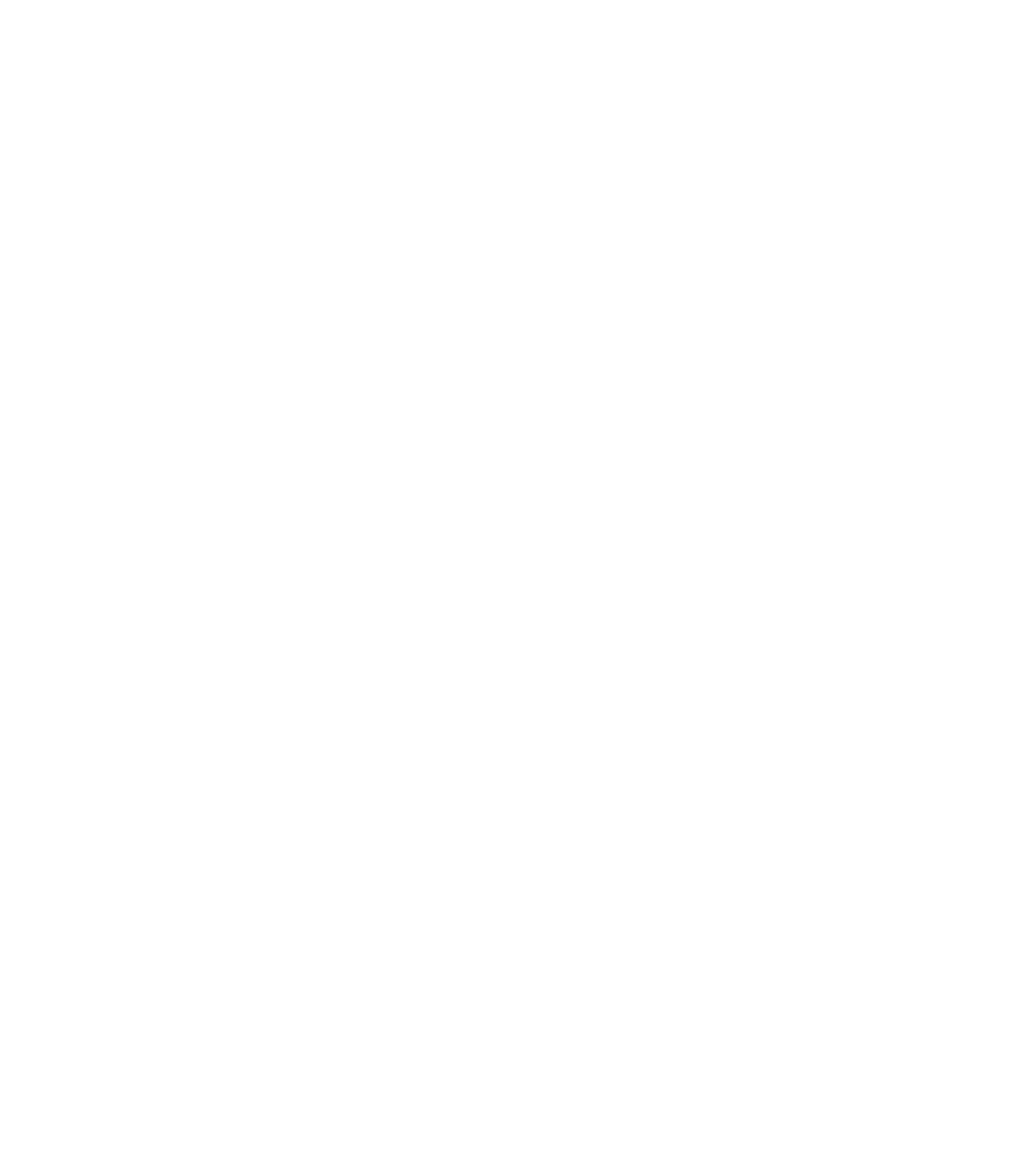
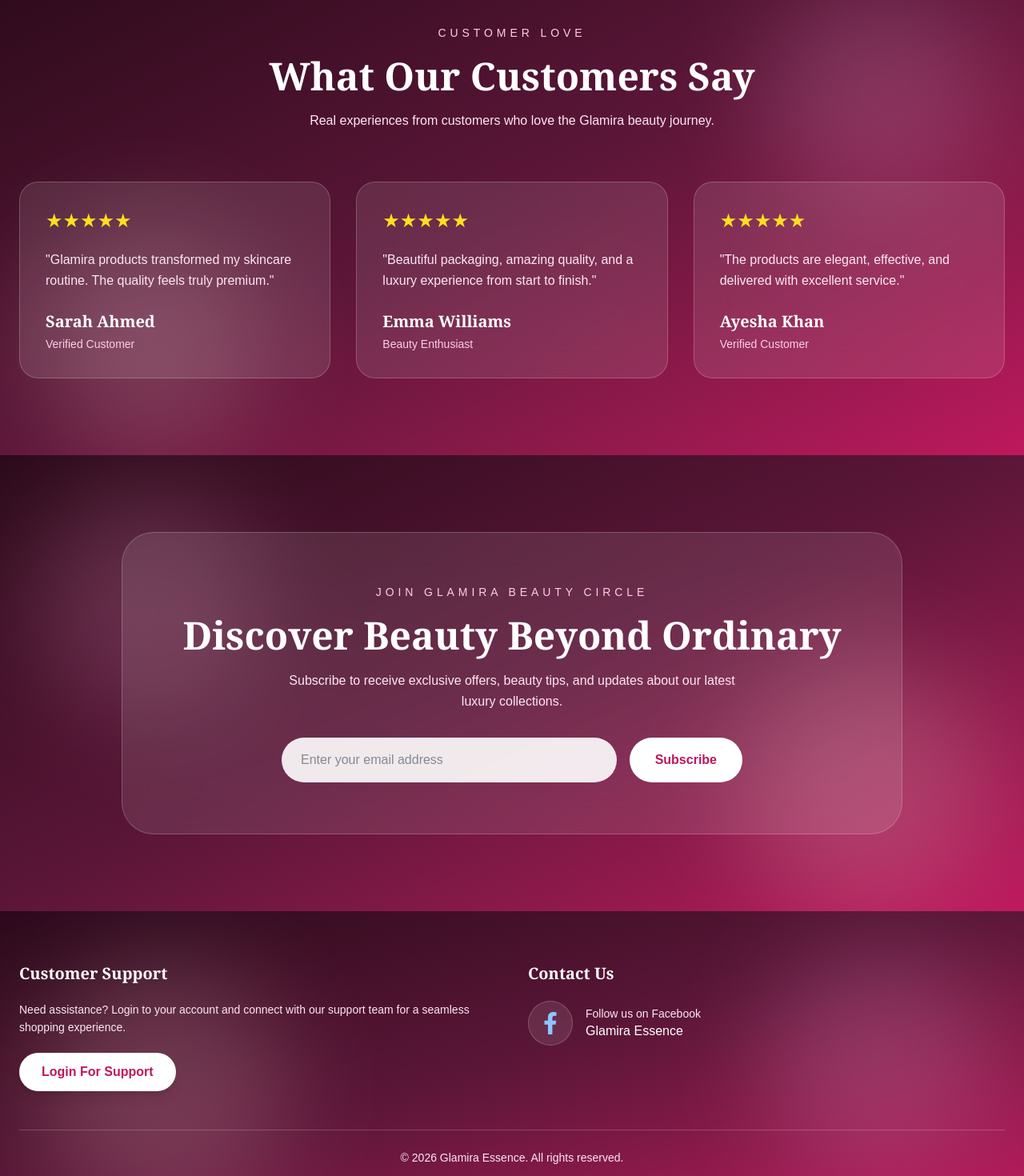
Before and after one commit to saadsikander60/glamira-frontend, a Next.js app: page / in a window 1280 px wide. Shown: the part 3520-4990 px from the top of the page at 80% size. Before the commit the page ends 3455 px from the top, so only its background shows below. Built offline with nearby package versions, Linux system fonts and the light colour scheme.

Commit message:
Add Footer, Testimonials, and Newsletter components; update layout and home page structure

```diff
--- a/app/layout.tsx
+++ b/app/layout.tsx
@@ -3,7 +3,7 @@
 
 import Navbar from "@/components/layout/Navbar";
 import Hero from "@/components/layout/Hero";
-
+import Footer from "@/components/layout/Footer";
 export const metadata: Metadata = {
   title: "Glamira Essence",
   description: "Premium skincare and beauty products",
@@ -22,6 +22,7 @@
         <Hero />
 
         {children}
+        <Footer />
       </body>
     </html>
   );
--- a/app/page.tsx
+++ b/app/page.tsx
@@ -1,12 +1,16 @@
 import Categories from "@/components/home/Categories";
 import FeaturedProducts from "@/components/home/FeaturedProducts";
 import WhyChoose from "@/components/home/WhyChoose";
+import Testimonials from "@/components/home/Testimonials";
+import Newsletter from "@/components/home/Newsletter";
 export default function Home() {
   return (
     <main>
       <Categories />
       <FeaturedProducts />
       <WhyChoose />
+      <Testimonials />
+      <Newsletter />
     </main>
   );
 }
--- /dev/null
+++ b/components/home/Newsletter.tsx
@@ -0,0 +1,42 @@
+const Newsletter = () => {
+  return (
+    <section className="relative py-24 overflow-hidden bg-gradient-to-br from-[#2b0a1a] via-[#5c1638] to-[#be185d]">
+      {/* Glow */}
+
+      <div className="absolute top-10 left-10 w-72 h-72 bg-pink-300 rounded-full blur-3xl opacity-20"></div>
+
+      <div className="absolute bottom-0 right-10 w-80 h-80 bg-rose-200 rounded-full blur-3xl opacity-20"></div>
+
+      <div className="relative max-w-5xl mx-auto px-6">
+        <div className="bg-white/10 backdrop-blur-xl border border-white/20 rounded-[40px] p-10 md:p-16 text-center">
+          <p className="text-pink-200 uppercase tracking-[0.35em] text-sm font-medium">
+            Join Glamira Beauty Circle
+          </p>
+
+          <h2 className="text-4xl md:text-5xl font-serif font-bold text-white mt-5">
+            Discover Beauty Beyond Ordinary
+          </h2>
+
+          <p className="text-pink-100 mt-5 max-w-xl mx-auto leading-relaxed">
+            Subscribe to receive exclusive offers, beauty tips, and updates
+            about our latest luxury collections.
+          </p>
+
+          <div className="mt-8 flex flex-col sm:flex-row gap-4 max-w-xl mx-auto">
+            <input
+              type="email"
+              placeholder="Enter your email address"
+              className="flex-1 px-6 py-4 rounded-full bg-white/90 text-gray-800 outline-none focus:ring-2 focus:ring-pink-300"
+            />
+
+            <button className="px-8 py-4 rounded-full bg-white text-[#be185d] font-semibold hover:bg-pink-100 transition">
+              Subscribe
+            </button>
+          </div>
+        </div>
+      </div>
+    </section>
+  );
+};
+
+export default Newsletter;
--- /dev/null
+++ b/components/home/Testimonials.tsx
@@ -0,0 +1,71 @@
+const Testimonials = () => {
+  const reviews = [
+    {
+      name: "Sarah Ahmed",
+      role: "Verified Customer",
+      review:
+        "Glamira products transformed my skincare routine. The quality feels truly premium.",
+    },
+    {
+      name: "Emma Williams",
+      role: "Beauty Enthusiast",
+      review:
+        "Beautiful packaging, amazing quality, and a luxury experience from start to finish.",
+    },
+    {
+      name: "Ayesha Khan",
+      role: "Verified Customer",
+      review:
+        "The products are elegant, effective, and delivered with excellent service.",
+    },
+  ];
+
+  return (
+    <section className="relative py-24 overflow-hidden bg-gradient-to-br from-[#2b0a1a] via-[#5c1638] to-[#be185d]">
+      {/* Glow */}
+
+      <div className="absolute top-10 right-10 w-72 h-72 bg-pink-300 rounded-full blur-3xl opacity-20"></div>
+
+      <div className="absolute bottom-0 left-10 w-72 h-72 bg-rose-200 rounded-full blur-3xl opacity-20"></div>
+
+      <div className="relative max-w-7xl mx-auto px-6">
+        <div className="text-center mb-16">
+          <p className="text-pink-200 uppercase tracking-[0.35em] text-sm">
+            Customer Love
+          </p>
+
+          <h2 className="text-4xl md:text-5xl font-serif font-bold text-white mt-5">
+            What Our Customers Say
+          </h2>
+
+          <p className="text-pink-100 mt-5 max-w-xl mx-auto">
+            Real experiences from customers who love the Glamira beauty journey.
+          </p>
+        </div>
+
+        <div className="grid md:grid-cols-3 gap-8">
+          {reviews.map((item) => (
+            <div
+              key={item.name}
+              className="bg-white/10 backdrop-blur-xl border border-white/20 rounded-3xl p-8 text-white hover:-translate-y-2 transition duration-300"
+            >
+              <div className="text-yellow-300 text-2xl mb-5">★★★★★</div>
+
+              <p className="text-pink-100 leading-relaxed">"{item.review}"</p>
+
+              <div className="mt-6">
+                <h3 className="font-serif text-xl font-semibold">
+                  {item.name}
+                </h3>
+
+                <p className="text-pink-200 text-sm mt-1">{item.role}</p>
+              </div>
+            </div>
+          ))}
+        </div>
+      </div>
+    </section>
+  );
+};
+
+export default Testimonials;
--- /dev/null
+++ b/components/layout/Footer.tsx
@@ -0,0 +1,69 @@
+import { FaFacebookF } from "react-icons/fa";
+import Link from "next/link";
+
+const Footer = () => {
+  return (
+    <footer className="relative overflow-hidden bg-gradient-to-br from-[#2b0a1a] via-[#5c1638] to-[#be185d] text-white">
+      {/* Glow */}
+
+      <div className="absolute top-10 right-10 w-72 h-72 bg-pink-300 rounded-full blur-3xl opacity-20"></div>
+
+      <div className="absolute bottom-0 left-10 w-80 h-80 bg-rose-200 rounded-full blur-3xl opacity-20"></div>
+
+      <div className="relative max-w-7xl mx-auto px-6 py-16">
+        <div className="grid grid-cols-1 md:grid-cols-2 gap-10">
+          {/* Customer Support */}
+
+          <div>
+            <h3 className="font-serif text-xl font-semibold mb-5">
+              Customer Support
+            </h3>
+
+            <p className="text-pink-100 text-sm leading-relaxed mb-5">
+              Need assistance? Login to your account and connect with our
+              support team for a seamless shopping experience.
+            </p>
+
+            <Link
+              href="/login"
+              className="inline-flex items-center justify-center px-7 py-3 rounded-full bg-white text-[#be185d] font-semibold hover:bg-pink-100 transition shadow-lg"
+            >
+              Login For Support
+            </Link>
+          </div>
+
+          {/* Facebook */}
+
+          <div>
+            <h3 className="font-serif text-xl font-semibold mb-5">
+              Contact Us
+            </h3>
+
+            <a
+              href="https://www.facebook.com/people/Glamira-Essence/61592607865074/"
+              target="_blank"
+              rel="noopener noreferrer"
+              className="inline-flex items-center gap-4 group"
+            >
+              <div className="w-14 h-14 rounded-full bg-white/10 border border-white/20 flex items-center justify-center group-hover:bg-white/20 group-hover:scale-110 transition">
+                <FaFacebookF size={28} className="text-blue-300" />
+              </div>
+
+              <div>
+                <p className="text-pink-100 text-sm">Follow us on Facebook</p>
+
+                <p className="text-white font-medium">Glamira Essence</p>
+              </div>
+            </a>
+          </div>
+        </div>
+
+        <div className="border-t border-white/20 mt-12 pt-6 text-center text-pink-100 text-sm">
+          © {new Date().getFullYear()} Glamira Essence. All rights reserved.
+        </div>
+      </div>
+    </footer>
+  );
+};
+
+export default Footer;
```
